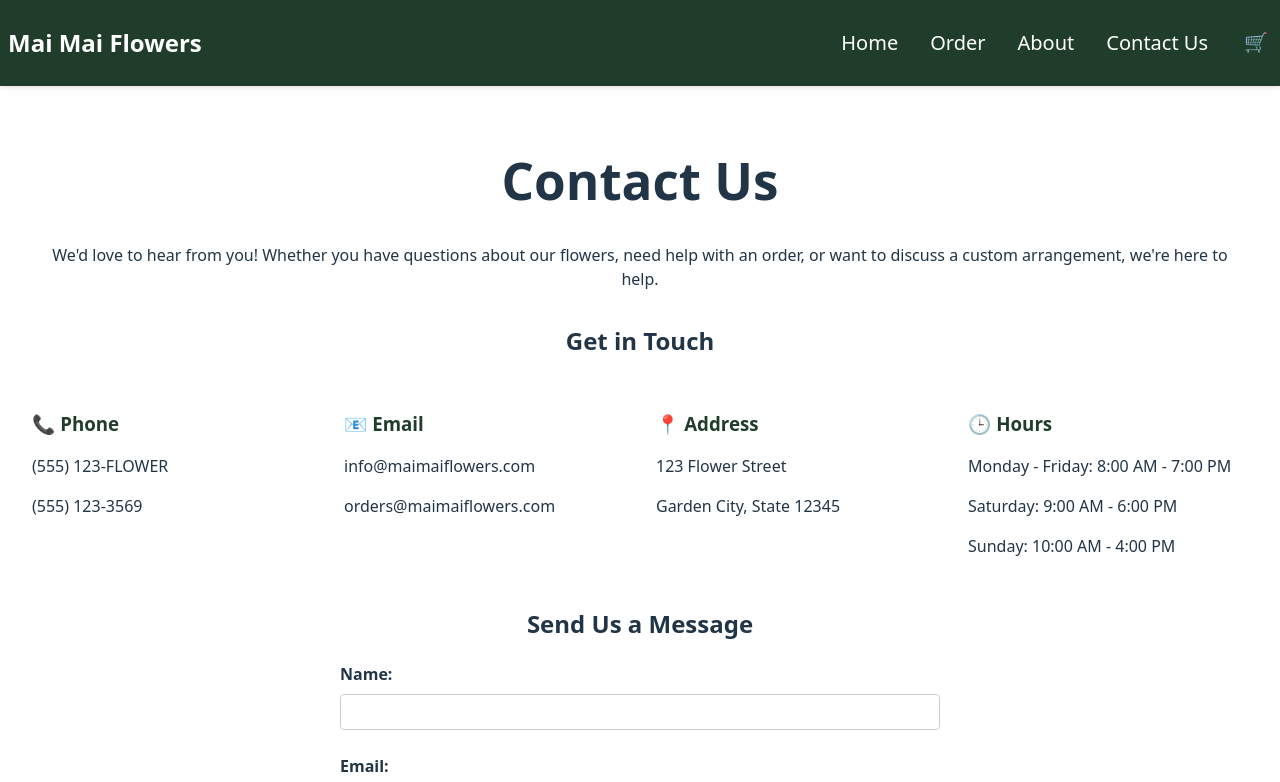
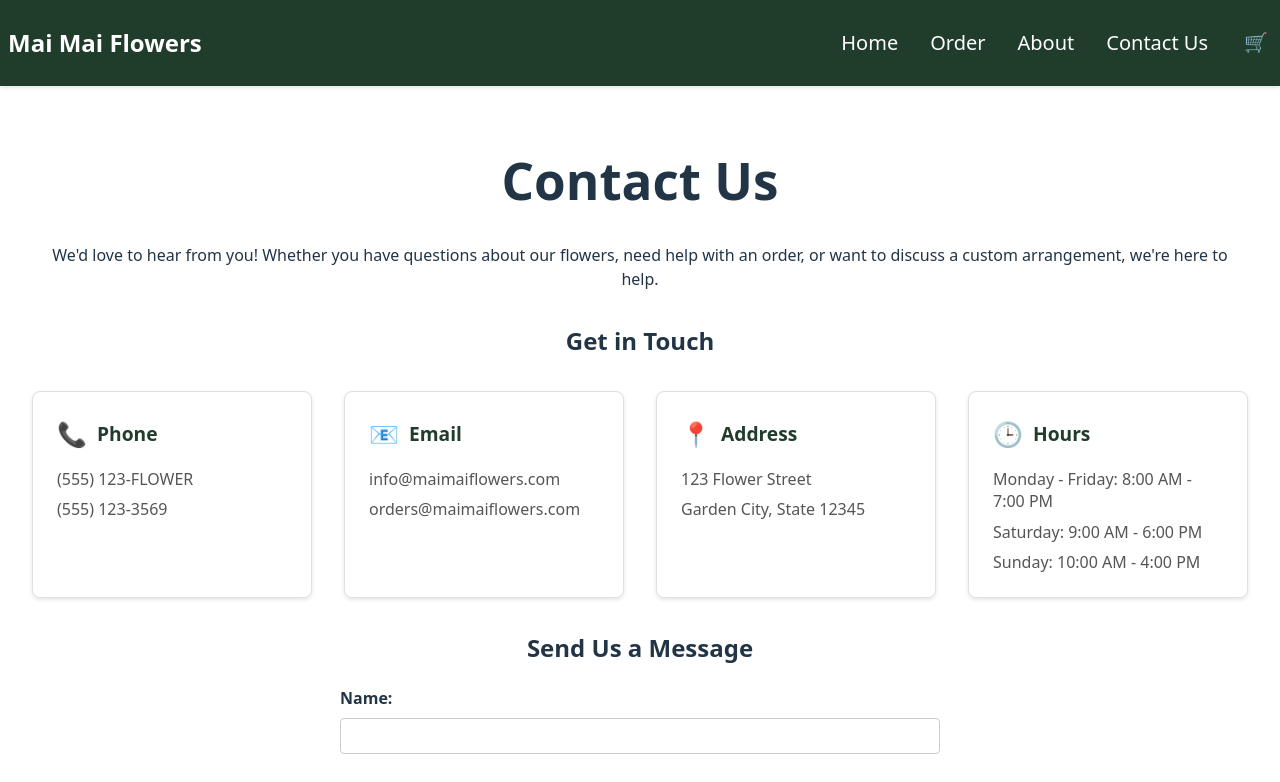
Before and after one commit to CS571-F25/p92, a React (Vite) app in the folder my-website/: page /p92/contact in a window 1280 px wide. Shown: the top 782 px of the page. Built offline with nearby package versions, Linux system fonts and the light colour scheme.

Commit message:
Added contact cards

```diff
--- /dev/null
+++ b/my-website/src/components/ContactCard/ContactCard.css
@@ -0,0 +1,65 @@
+.contact-card {
+  background: white;
+  padding: 1.5rem;
+  border: 1px solid #e0e0e0;
+  border-radius: 8px;
+  box-shadow: 0 2px 4px rgba(0,0,0,0.1);
+  text-align: left;
+  transition: transform 0.3s ease, box-shadow 0.3s ease;
+}
+
+.contact-card:hover {
+  transform: translateY(-2px);
+  box-shadow: 0 4px 8px rgba(0,0,0,0.15);
+}
+
+.contact-card-title {
+  color: #203d2b;
+  margin: 0 0 1rem 0;
+  font-size: 1.2rem;
+  display: flex;
+  align-items: center;
+  gap: 0.5rem;
+}
+
+.contact-icon {
+  font-size: 1.5rem;
+  display: inline-block;
+  min-width: 2rem;
+}
+
+.contact-card-content {
+  margin: 0;
+}
+
+.contact-line {
+  margin: 0.5rem 0;
+  color: #555;
+  font-size: 1rem;
+  line-height: 1.4;
+}
+
+.contact-line:first-child {
+  margin-top: 0;
+}
+
+.contact-line:last-child {
+  margin-bottom: 0;
+}
+
+/* Responsive design */
+@media (max-width: 768px) {
+  .contact-card {
+    padding: 1rem;
+    text-align: center;
+  }
+
+  .contact-card-title {
+    justify-content: center;
+    font-size: 1.1rem;
+  }
+
+  .contact-icon {
+    font-size: 1.3rem;
+  }
+}
--- /dev/null
+++ b/my-website/src/components/ContactCard/ContactCard.jsx
@@ -0,0 +1,19 @@
+import './ContactCard.css';
+
+function ContactCard({ icon, title, lines }) {
+  return (
+    <div className="contact-card">
+      <h3 className="contact-card-title">
+        <span className="contact-icon">{icon}</span>
+        {title}
+      </h3>
+      <div className="contact-card-content">
+        {lines.map((line, index) => (
+          <p key={index} className="contact-line">{line}</p>
+        ))}
+      </div>
+    </div>
+  );
+}
+
+export default ContactCard;
--- a/my-website/src/pages/Contact.jsx
+++ b/my-website/src/pages/Contact.jsx
@@ -1,4 +1,5 @@
 import '../App.css'
+import ContactCard from '../components/ContactCard/ContactCard'
 
 function Contact() {
   return (
@@ -12,30 +13,33 @@ function Contact() {
         <div className="contact-info">
           <h2>Get in Touch</h2>
           <div className="contact-details">
-            <div className="contact-method">
-              <h3>📞 Phone</h3>
-              <p>(555) 123-FLOWER</p>
-              <p>(555) 123-3569</p>
-            </div>
+            <ContactCard
+              icon="📞"
+              title="Phone"
+              lines={["(555) 123-FLOWER", "(555) 123-3569"]}
+            />
 
-            <div className="contact-method">
-              <h3>📧 Email</h3>
-              <p>info@maimaiflowers.com</p>
-              <p>orders@maimaiflowers.com</p>
-            </div>
+            <ContactCard
+              icon="📧"
+              title="Email"
+              lines={["info@maimaiflowers.com", "orders@maimaiflowers.com"]}
+            />
 
-            <div className="contact-method">
-              <h3>📍 Address</h3>
-              <p>123 Flower Street</p>
-              <p>Garden City, State 12345</p>
-            </div>
+            <ContactCard
+              icon="📍"
+              title="Address"
+              lines={["123 Flower Street", "Garden City, State 12345"]}
+            />
 
-            <div className="contact-method">
-              <h3>🕒 Hours</h3>
-              <p>Monday - Friday: 8:00 AM - 7:00 PM</p>
-              <p>Saturday: 9:00 AM - 6:00 PM</p>
-              <p>Sunday: 10:00 AM - 4:00 PM</p>
-            </div>
+            <ContactCard
+              icon="🕒"
+              title="Hours"
+              lines={[
+                "Monday - Friday: 8:00 AM - 7:00 PM",
+                "Saturday: 9:00 AM - 6:00 PM",
+                "Sunday: 10:00 AM - 4:00 PM"
+              ]}
+            />
           </div>
         </div>
 
```
Also changed, not shown: 3 other files (tests, documents, lock files or other folders).
